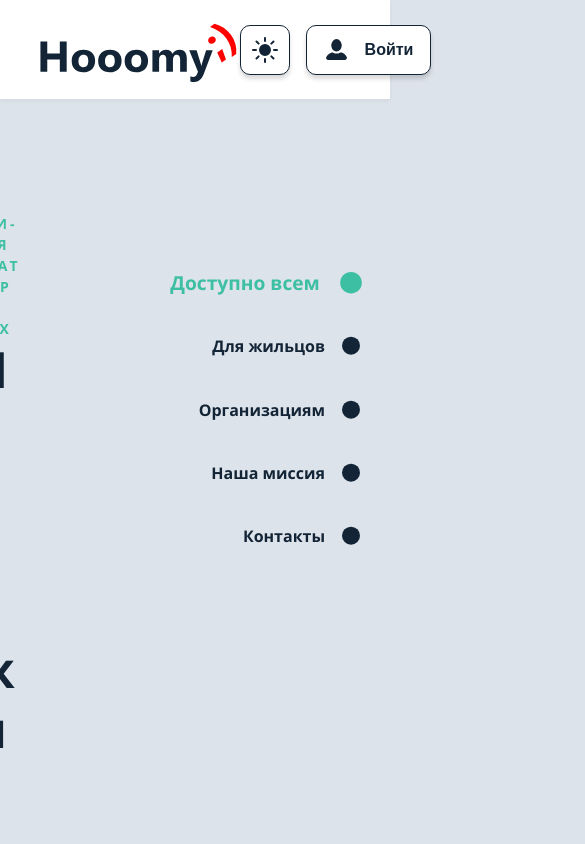
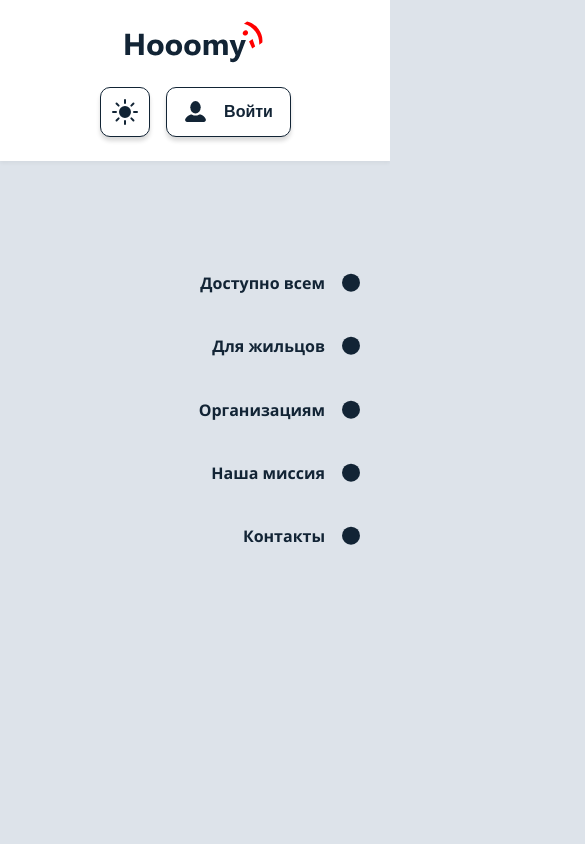
Before and after one commit to HooomyDev/Hooomy.Front, a React (Create React App) app: page / in a window 390 px wide. Shown: the top 844 px of the page, 585 px wide, since content can reach past the window. Built offline with nearby package versions, Linux system fonts and the light colour scheme.

Commit message:
Header adaptive yuopta

```diff
--- a/src/components/AuthButton/AuthButton.module.css
+++ b/src/components/AuthButton/AuthButton.module.css
@@ -15,7 +15,8 @@
   padding: 0;
   cursor: pointer;
   box-shadow: 0 4px 4px rgba(0, 0, 0, 0.15);
-  transition: background-color 0.1s ease, border 0.1s ease, transform 0.2s ease;
+  transition: background-color 0.2s ease, border-color 0.2s ease,
+    transform 0.2s ease, color 0.2s ease;
 }
 
 .authWrapper:hover {
@@ -29,19 +30,17 @@
   transform: scale(0.97);
 }
 
-.authWrapper:hover .userLogo {
-  fill: var(--main-color);
-  transform: scale(1.03);
-}
-
 .userLogo {
-  margin: 0;
-  padding: 0;
   width: 25px;
   fill: var(--font-color);
   transition: transform 0.2s ease, fill 0.2s ease;
 }
 
+.authWrapper:hover .userLogo {
+  fill: var(--main-color);
+  transform: scale(1.1);
+}
+
 .authText {
   transition: opacity 0.2s ease;
 }
--- a/src/components/Header/Header.module.css
+++ b/src/components/Header/Header.module.css
@@ -1,11 +1,14 @@
 .header {
-  width: 100%;
+  min-width: 100%;
   background-color: var(--main-color);
   display: flex;
   justify-content: space-between;
   align-items: center;
+  align-self: stretch;
   padding: var(--spacing-md) var(--spacing-xxl);
   box-shadow: 0 2px 4px rgba(0, 0, 0, 0.05);
+  top: 0;
+  z-index: var(19, 100);
 }
 
 .actions {
@@ -13,3 +16,18 @@
   align-items: center;
   gap: var(--spacing-md);
 }
+
+@media (max-width: 768px) {
+  .header {
+    flex-direction: column;
+    align-items: center;
+    justify-content: center;
+    gap: var(--spacing-sm);
+  }
+
+  .actions {
+    width: 100%;
+    justify-content: center;
+    margin-top: var(--spacing-sm);
+  }
+}
--- a/src/components/LandingNavItem/LandingNavItem.jsx
+++ b/src/components/LandingNavItem/LandingNavItem.jsx
@@ -1,6 +1,6 @@
 import React from "react";
 import styles from "./LandingNavItem.module.css";
-import NavDot from "../../NavDot/NavDot";
+import NavDot from "../NavDot/NavDot";
 
 export default function NavItem({ item, isActive }) {
   return (
--- a/src/components/LandingNavbar/LandingNavbar.module.css
+++ b/src/components/LandingNavbar/LandingNavbar.module.css
@@ -5,3 +5,6 @@
   transform: translateY(-50%);
   z-index: 10;
 }
+
+@media (max-width: 768px) {
+}
--- a/src/components/Logo/Logo.module.css
+++ b/src/components/Logo/Logo.module.css
@@ -4,15 +4,15 @@
   justify-content: center;
   text-decoration: none;
   padding: 0;
+  max-width: 100%;
 }
 
 .logoImage {
-    width: 200px;
+  max-width: 200px;
+  width: 100%;
   height: auto;
   display: block;
-    transition:
-      filter 0.2s ease,
-      transform 0.3s ease;
+  transition: filter 0.2s ease, transform 0.3s ease;
   filter: brightness(1);
   color: var(--font-color);
 }
@@ -21,3 +21,15 @@
   filter: brightness(1.5);
   transform: scale(1.03);
 }
+
+@media (max-width: 768px) {
+  .logoImage {
+    max-width: 160px;
+  }
+}
+
+@media (max-width: 480px) {
+  .logoImage {
+    max-width: 140px;
+  }
+}
--- a/src/components/ThemeToggleButton/ThemToggleButton.module.css
+++ b/src/components/ThemeToggleButton/ThemToggleButton.module.css
@@ -12,7 +12,7 @@
   color: var(--font-color);
   cursor: pointer;
   transition: background-color 0.2s ease, color 0.2s ease,
-    border-color 0.2s ease;
+    border-color 0.2s ease, transform 0.2s ease;
   box-shadow: 0 4px 4px rgba(0, 0, 0, 0.15);
 }
 
@@ -20,7 +20,6 @@
   background-color: var(--element-color);
   color: var(--main-color);
   border-color: var(--element-color);
-  transition: background-color 0.1s ease, transform 0.2s ease;
   transform: scale(1.05);
 }
 
@@ -29,8 +28,8 @@
 }
 
 .icon {
-  width: 50px;
-  height: 50px;
+  width: 32px;
+  height: 32px;
   color: var(--font-color);
   transition: transform 0.2s ease, color 0.2s ease;
 }
--- a/src/pages/LandingPage/LandingPage.jsx
+++ b/src/pages/LandingPage/LandingPage.jsx
@@ -15,13 +15,13 @@ export default function LandingPage() {
       <Header />
       <LandingNavbar />
       <div className={styles.pageContent}>
-        <Hero id="hero" />
+        {/*<Hero id="hero" />
         <Features id="features" />
         <ForOrganizations id="orgs" />
         <Mission id="mission" />
-        <Contacts id="contacts" />
+  <Contacts id="contacts" />*/}
       </div>
-      <Footer />
+      {/*<Footer />*/}
     </div>
   );
 }
--- a/src/pages/LandingPage/LandingPage.module.css
+++ b/src/pages/LandingPage/LandingPage.module.css
@@ -1,6 +1,8 @@
 .pageWrapper {
   display: flex;
   flex-direction: column;
+  align-self: center;
+  min-width: 100%;
   min-height: 100vh;
   background-color: var(--background-color);
 }
@@ -14,3 +16,6 @@
   justify-content: center;
   align-items: center;
 }
+
+@media (max-width: 768px) {
+}
--- a/src/styles/global.css
+++ b/src/styles/global.css
@@ -7,7 +7,8 @@
 
 html,
 body {
-  height: 100%;
+  min-height: 100%;
+  min-width: 100%;
   margin: 0;
   padding: 0;
   scroll-behavior: smooth;
@@ -28,6 +29,7 @@ body {
 }
 
 section {
+  max-width: 100%;
   min-height: 80vh;
   scroll-margin-top: 100px;
 }
```
Also changed, not shown: src/components/Header/Header.jsx (+5 -5 lines), src/assets/moon.svg (deleted), src/assets/sun.svg (deleted), src/components/NavDot/NavDot.jsx (renamed from src/NavDot/NavDot.jsx), src/components/NavDot/NavDot.module.css (renamed from src/NavDot/NavDot.module.css). Lines whose indentation alone changed are shown as unchanged.
